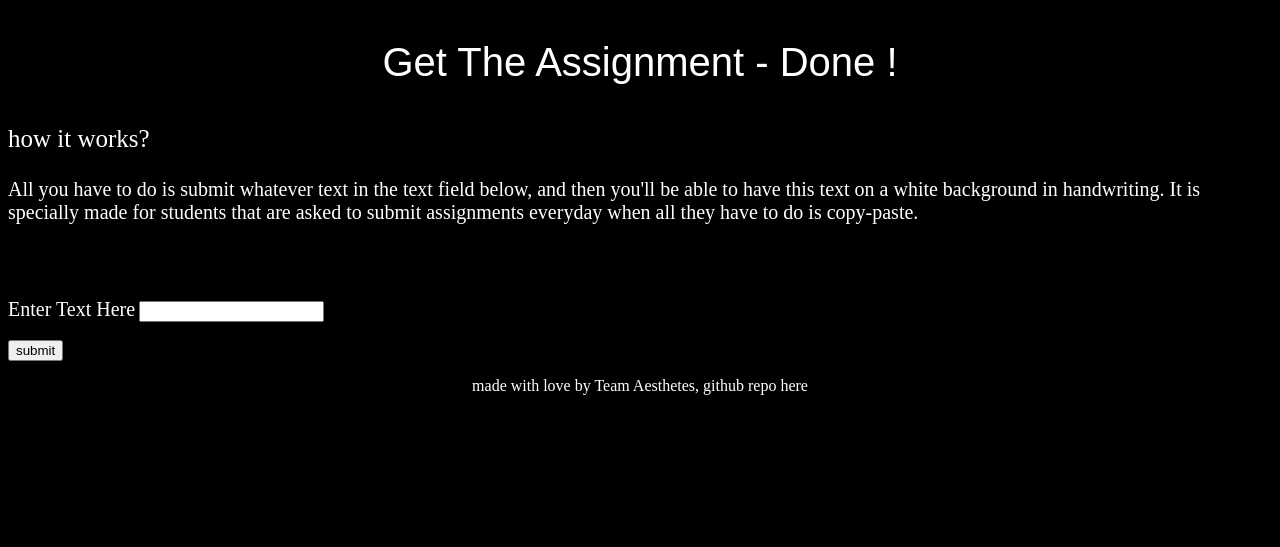
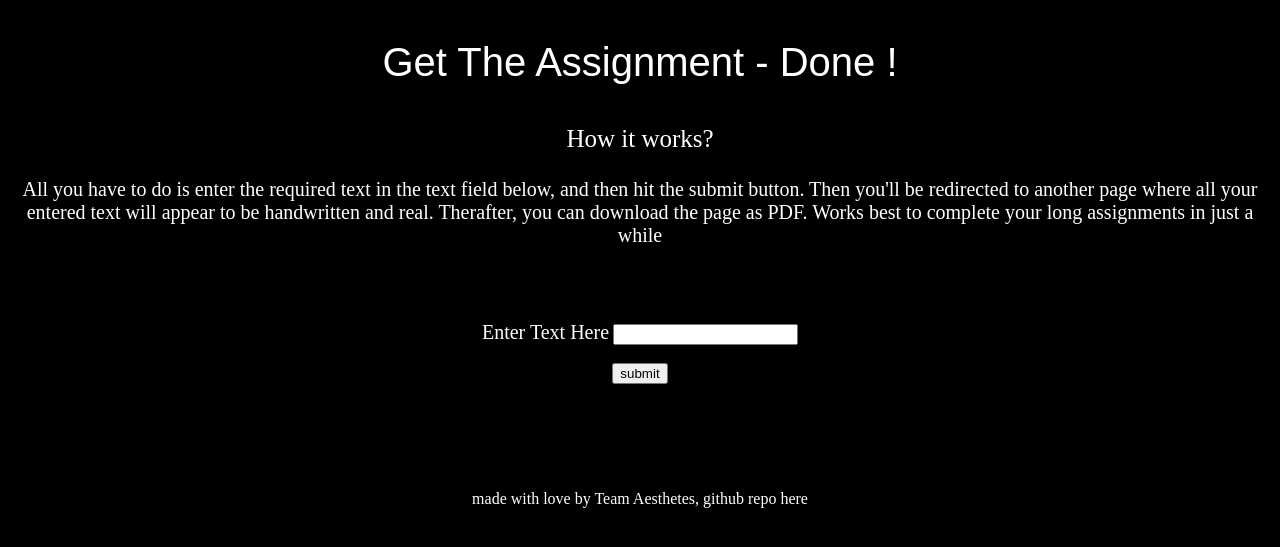
Before and after one commit to aakzsh/gta-done, a Flask app: page / in a window 1280 px wide. Shown: the top 547 px of the page. Run offline with Flask 2, Linux system fonts and the light colour scheme.

Commit message:
complete index.html

```diff
--- a/app.py
+++ b/app.py
@@ -9,5 +9,10 @@ def index():
     return render_template('index.html')
 
 
+@app.route('/output', methods=['GET', 'POST'])
+def output():
+    return render_template('output.html')
+
+
 if __name__ == "__main__":
     app.run(debug=True)
--- a/templates/index.html
+++ b/templates/index.html
@@ -14,22 +14,28 @@
 </div>
 <div class="subheading">
 
-    <p>how it works?</p>
+  <center>
+      <p>How it works?</p>
+  </center>
 
 </div>
 <div class="textnormal">
-  <p>All you have to do is submit whatever text in the text field below, and then you'll be able to have this text on a white background in handwriting. It is specially made for students that are asked to submit assignments everyday when all they have to do is copy-paste.</p>
-</div>
+<center>
+  <p>All you have to do is enter the required text in the text field below, and then hit the submit button. Then you'll be redirected to another page where all your entered text will appear to be handwritten and real. Therafter, you can download the page as PDF. Works best to complete your long assignments in just a while</p>
+
+</center></div>
 <br>
 <br>
 <br>
-<form class="" action="index.html" method="post">
-  <label for="enter" class="textnormal">Enter Text Here</label>
-  <input type="text" name="enter" value="" class="textbox" >
-  <br><br />
-  <input type="submit" name="submit" value="submit">
-</form>
-
+<center>
+  <form class="" action="/output" method="post">
+    <label for="enter" class="textnormal">Enter Text Here</label>
+    <input type="text" name="enter" value="" class="textbox" >
+    <br><br />
+    <input type="submit" name="submit" value="submit">
+  </form>
+</center>
+<br><br><br><br><br>
 <div class="footer">
   <center>
     <p>made with love by Team Aesthetes, github repo <a href="https://github.com/aakzsh/gta-done" color="white">here</a></p>
--- /dev/null
+++ b/templates/output.html
@@ -0,0 +1 @@
+lol
```
